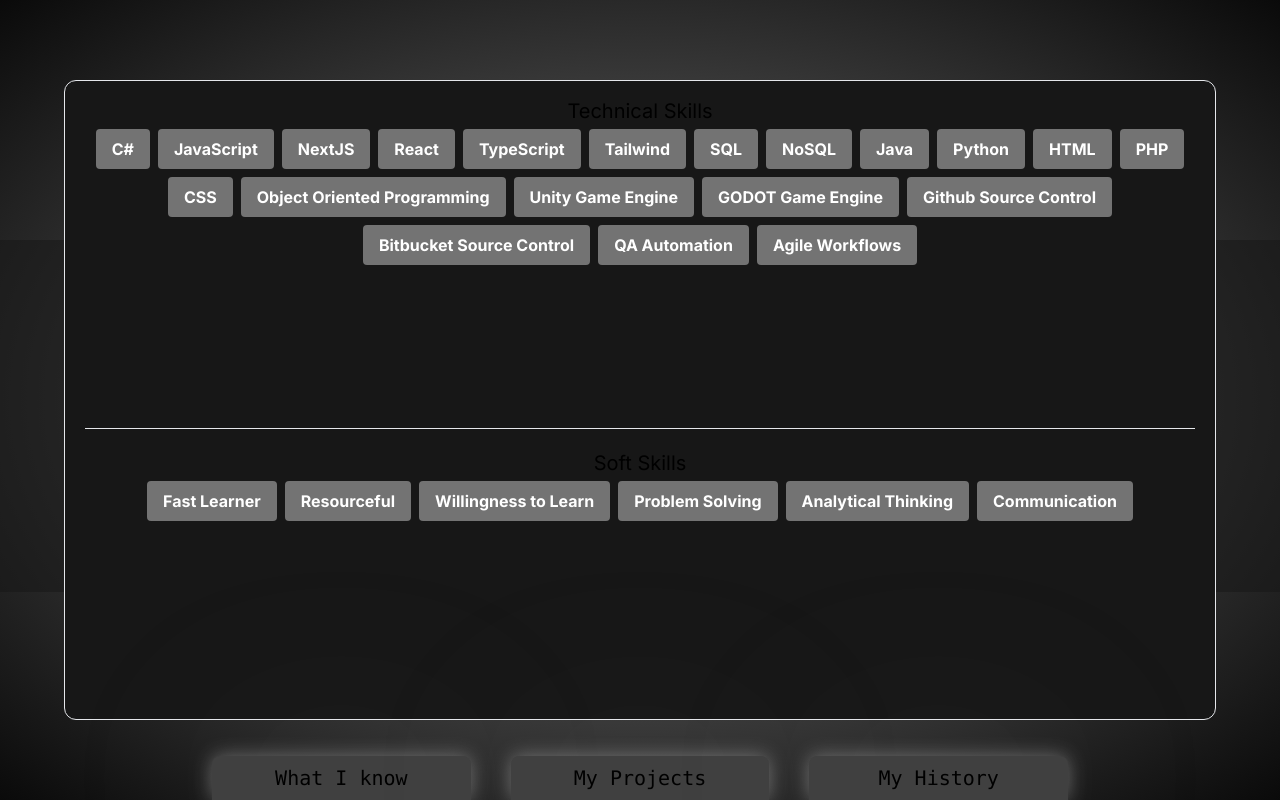
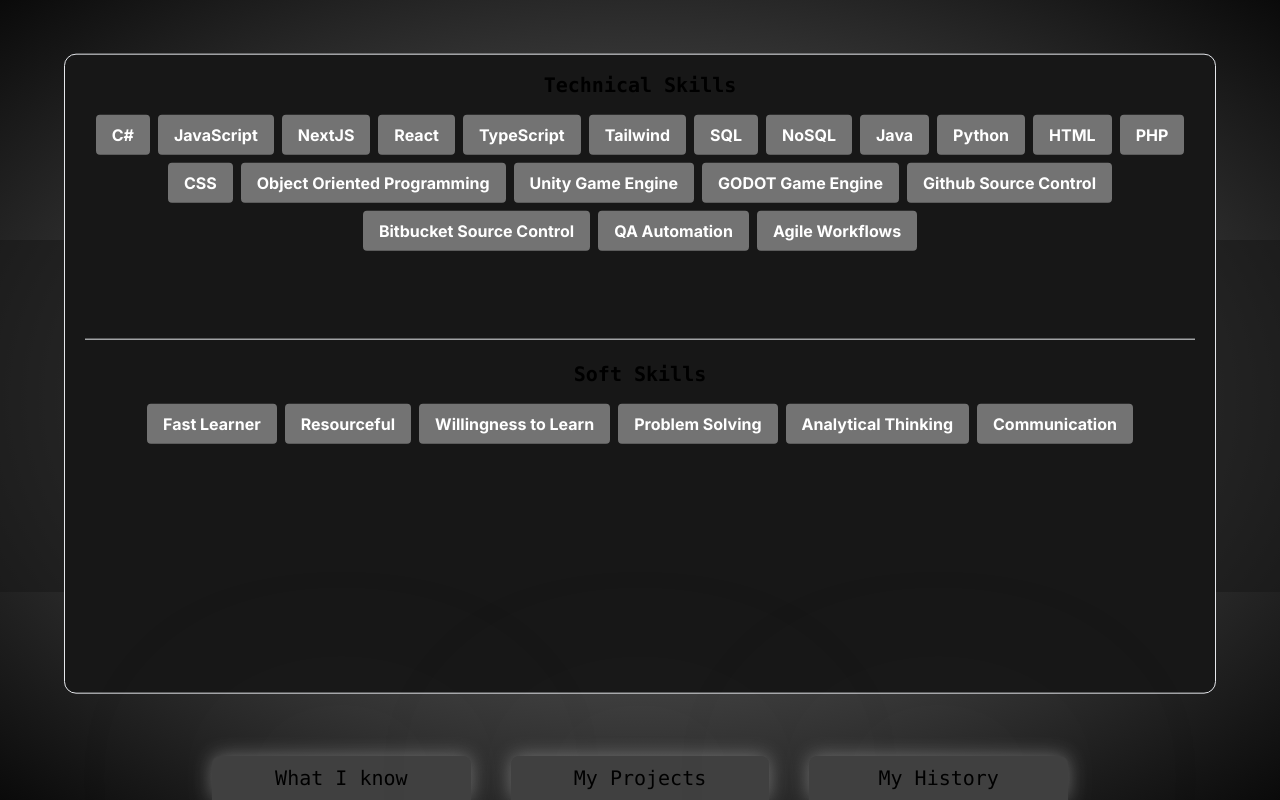
Before and after one commit to TalkingRaven0/git-portfolio, a Next.js app: page / in a window 1280 px wide. Both pictures are taken after a click on the button "What I know". Built offline with nearby package versions, Linux system fonts and the light colour scheme.

Commit message:
completed the backbone of History portion

```diff
--- /dev/null
+++ b/app/components/HistoryPopUp/HistoryPopUp.tsx
@@ -0,0 +1,33 @@
+import React from 'react'
+import TimeNode from './TimeNode.tsx/TimeNode'
+import StartCollegeNode from './TimeNode.tsx/StartCollegeNode/StartCollegeNode'
+import MrDashNode from './TimeNode.tsx/MrDashNode/MrDashNode'
+
+const HistoryPopUp = (props:any) => {
+  return (
+    <div>
+        {props.isShown && (
+            <div className='w-[90vw] h-[80vh] rounded-xl bg-neutral-900 border flex flex-col'>
+                <h1 className='text-center m-3 text-xl font-mono font-bold flex-none'>My Career Timeline</h1>
+                <hr className='mx-10' />
+                <div id='timeline' className=' m-10 flex-auto center relative'>
+                    <div className='h-2 w-4/5 bg-white  absolute-centered rounded-full' />
+                    <div className='h-fit w-4/5  absolute-centered rounded-xl flex flex-row'>
+                        <StartCollegeNode />
+                        <div className=' flex-auto' />
+                        <MrDashNode />
+                        <div className=' flex-auto' />
+                        <TimeNode nodeLabel='Internship' nodePopUp={<></>} labelIsUp={true} />
+                        <div className=' flex-auto' />
+                        <TimeNode nodeLabel='Graduation' nodePopUp={<></>} labelIsUp={false} />
+                        <div className=' flex-auto' />
+                        <TimeNode nodeLabel='Current Employment' nodePopUp={<></>} labelIsUp={true} />
+                    </div>
+                </div>
+            </div>
+        )}
+    </div>
+  )
+}
+
+export default HistoryPopUp
--- /dev/null
+++ b/app/components/HistoryPopUp/TimeNode.tsx/MrDashNode/MrDashNode.tsx
@@ -0,0 +1,18 @@
+import React from 'react'
+import TimeNode from '../TimeNode'
+
+const MrDashNode = () => {
+    const nodePopUp = (
+        <div className=' absolute-centered -translate-y-[100%] -top-3 bg-neutral-700 border w-[20vw] h-fit flex flex-col p-3'>
+            <h1 className=' flex-none text-center'>August 03, 2020</h1>
+            <hr />
+            <div className='mt-3 text-justify text-sm'>After a few months of on-and-off development Mr. Dash was released publicly via Itch.io, was generally unknown but it was a milestone of having developed a game enough for public viewing. It contained 5 levels out of the planned 10, the other 5 levels was never made.</div>
+        </div>
+    );
+
+    return (
+        <TimeNode nodeLabel='Mr. Dash' nodePopUp={nodePopUp} labelIsUp={false} />
+    )
+}
+
+export default MrDashNode
--- /dev/null
+++ b/app/components/HistoryPopUp/TimeNode.tsx/StartCollegeNode/StartCollegeNode.tsx
@@ -0,0 +1,18 @@
+import React from 'react'
+import TimeNode from '../TimeNode'
+
+const StartCollegeNode = () => {
+    const nodePopUp = (
+        <div className=' absolute-centered translate-y-0 bottom-0 mt-5 bg-neutral-700 border w-[25vw] h-fit flex flex-col p-3 pt-1.5'>
+            <h1 className=' flex-none text-center'>2019</h1>
+            <hr />
+            <div className='mt-3 text-justify text-sm'>Started College under the course of Computer Engineering Technology Major in Computer Engineering Technology</div>
+        </div>
+    );
+
+    return (
+        <TimeNode nodeLabel='Start of College' nodePopUp={nodePopUp} labelIsUp={true} />
+    )
+}
+
+export default StartCollegeNode
--- /dev/null
+++ b/app/components/HistoryPopUp/TimeNode.tsx/TimeNode.tsx
@@ -0,0 +1,18 @@
+import React from 'react'
+
+
+const TimeNode = ({nodeLabel="Time Node",nodePopUp = <></>, labelIsUp=true}:{nodeLabel:string,nodePopUp:React.JSX.Element,labelIsUp:boolean}) => {
+    const upClasses = "-top-3/4";
+    const downClasses = "bottom-0 mt-4";
+    const baseClasses = "absolute-centered whitespace-nowrap ";
+
+    return (
+    <div className=' flex-none relative group'>
+        <div className=' size-7 rounded-full bg-white mx-auto group-hover:bg-slate-400' />
+        <div className={baseClasses + (labelIsUp ? upClasses : downClasses)}>{nodeLabel}</div>
+        <div className=' hidden group-hover:block'>{nodePopUp}</div>
+    </div>
+    )
+}
+
+export default TimeNode
--- a/app/components/InfoPopUp/InfoPopUp.tsx
+++ b/app/components/InfoPopUp/InfoPopUp.tsx
@@ -20,8 +20,8 @@
             {props.isShown && (
                 <div className='w-[90vw] h-[80vh] rounded-xl bg-neutral-900 border flex flex-row'>
                     <div className = 'flex-auto m-2 flex flex-col'>
-                        <div className = 'flex-auto m-2 justify-normal text-center max-h-[50%]'>
-                            <h1 className=' text-xl'> Technical Skills </h1>
+                        <div className = 'flex-auto m-2 justify-normal text-center max-h-[40%]'>
+                            <h1 className=' text-xl font-mono font-bold m-3 mt-0'> Technical Skills </h1>
                             <div className = 'overflow-auto max-h-[90%]'>
                                 {techSkillText.map((skill) => (
                                     <button className=' bg-neutral-500 hover:bg-neutral-700 text-white font-bold py-2 px-4 rounded m-1' key={skill.skillName} onClick={()=>skillButtonHandler(skill.skillName,skill.description)} >{skill.skillName}</button>
@@ -30,7 +30,7 @@
                         </div>
                         <hr className=' m-3'></hr>
                         <div className = 'flex-auto m-2 justify-normal text-center overflow-auto'>
-                            <h1 className=' text-xl'> Soft Skills </h1>
+                            <h1 className=' text-xl font-mono font-bold m-3 mt-0'> Soft Skills </h1>
                             <div className=' overflow-auto'>
                                 {softSkillText.map((skill) => (
                                     <div className=' inline-block bg-neutral-500 text-white font-bold py-2 px-4 rounded m-1' key={skill} >{skill}</div>
--- a/app/globals.css
+++ b/app/globals.css
@@ -1,6 +1,24 @@
+/* This part can be overwritten by Tailwind */
+.absolute-centered{
+  position: absolute;
+  top: 50%;
+  left: 50%;
+
+  transform: translate(var(--tw-translate-x), var(--tw-translate-y)) rotate(var(--tw-rotate)) skewX(var(--tw-skew-x)) skewY(var(--tw-skew-y)) scaleX(var(--tw-scale-x)) scaleY(var(--tw-scale-y));
+
+  --tw-translate-x: -50%;
+    transform: translate(var(--tw-translate-x), var(--tw-translate-y)) rotate(var(--tw-rotate)) skewX(var(--tw-skew-x)) skewY(var(--tw-skew-y)) scaleX(var(--tw-scale-x)) scaleY(var(--tw-scale-y));
+
+  --tw-translate-y: -50%;
+    transform: translate(var(--tw-translate-x), var(--tw-translate-y)) rotate(var(--tw-rotate)) skewX(var(--tw-skew-x)) skewY(var(--tw-skew-y)) scaleX(var(--tw-scale-x)) scaleY(var(--tw-scale-y));
+}
+
 @tailwind base;
 @tailwind components;
 @tailwind utilities;
+
+
+/* From This point onwards, tailwind will be overwritten by these classes if they conflicted */
 
 :root {
   --foreground-rgb: 0, 0, 0;
--- a/app/page.tsx
+++ b/app/page.tsx
@@ -4,6 +4,7 @@
 import InfoPopUp from "./components/InfoPopUp/InfoPopUp";
 import { useState } from "react";
 import ProjectPopUp from "./components/ProjectPopUp/ProjectPopUp";
+import HistoryPopUp from "./components/HistoryPopUp/HistoryPopUp";
 
 const intro = "Hello! I am Den Arwin Salazar, I have a passion for coding and video games. Which incidentally means that I find development of video games fun. I pride myself in being able to learn and adapt quickly to new information and technologies as long as I have a clear development goal. I aim to enhance my soft skills in terms of cooperation and collaborative coding through working in a professional environment. I am currently on the look out for ways to progress my professional career further and hoping that I could enter the gaming industry as a programmer."
 
@@ -44,10 +45,10 @@
             </div>
           </div>
         </div>
-        <div className="absolute top-1/2 left-1/2 transform -translate-x-1/2 -translate-y-1/2">
+        <div className="absolute-centered top-1/3 -translate-y-1/3">
           <InfoPopUp isShown={showInfo}/>
           <ProjectPopUp isShown={showProjects} />
-          <InfoPopUp isShown={showHistory} />
+          <HistoryPopUp isShown={showHistory} />
         </div>
         <div className="h-fit flex-none flex px-[15%]">
           <SectionButton sectionName="What I know" clickFunction = {skillButtonHandler} />
```
